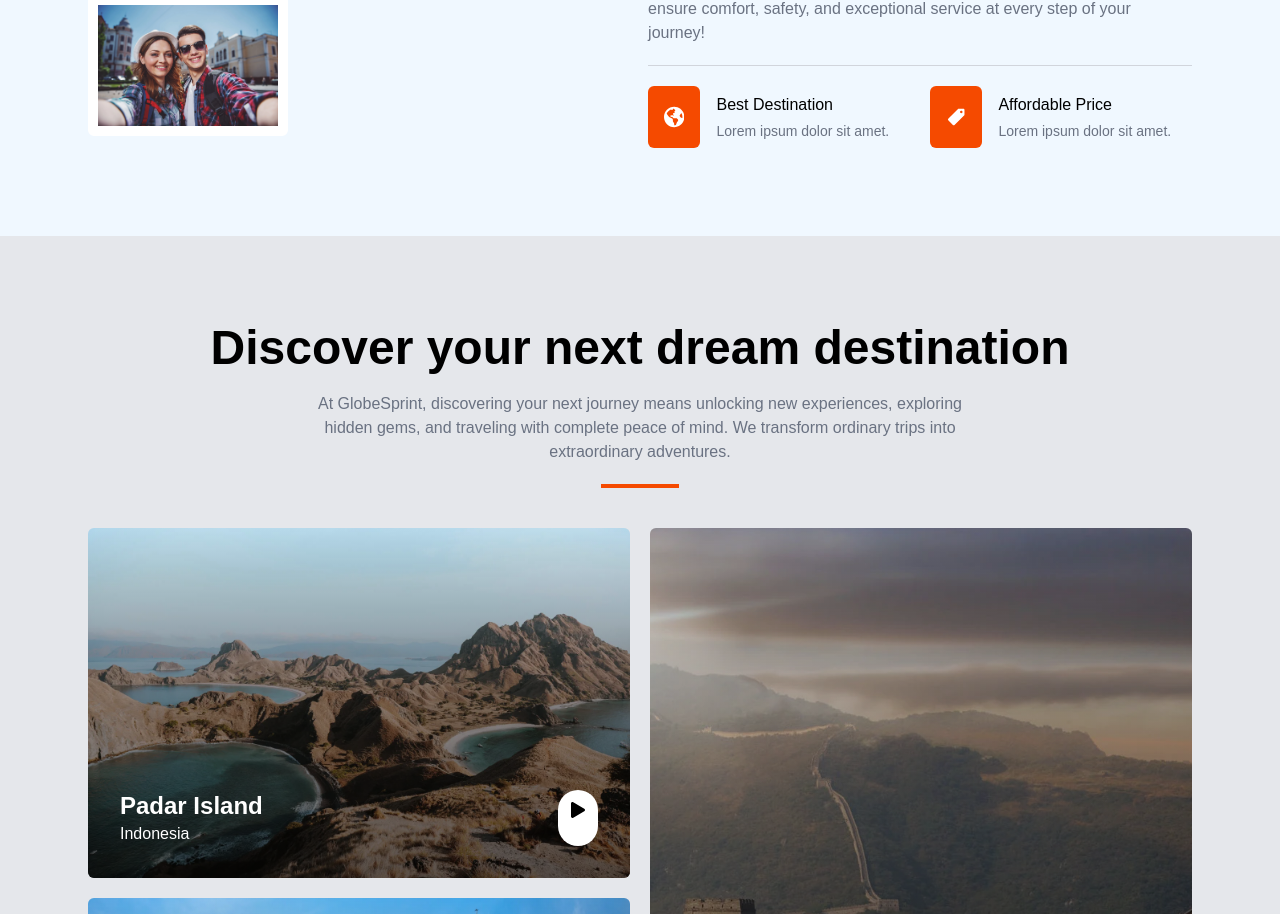
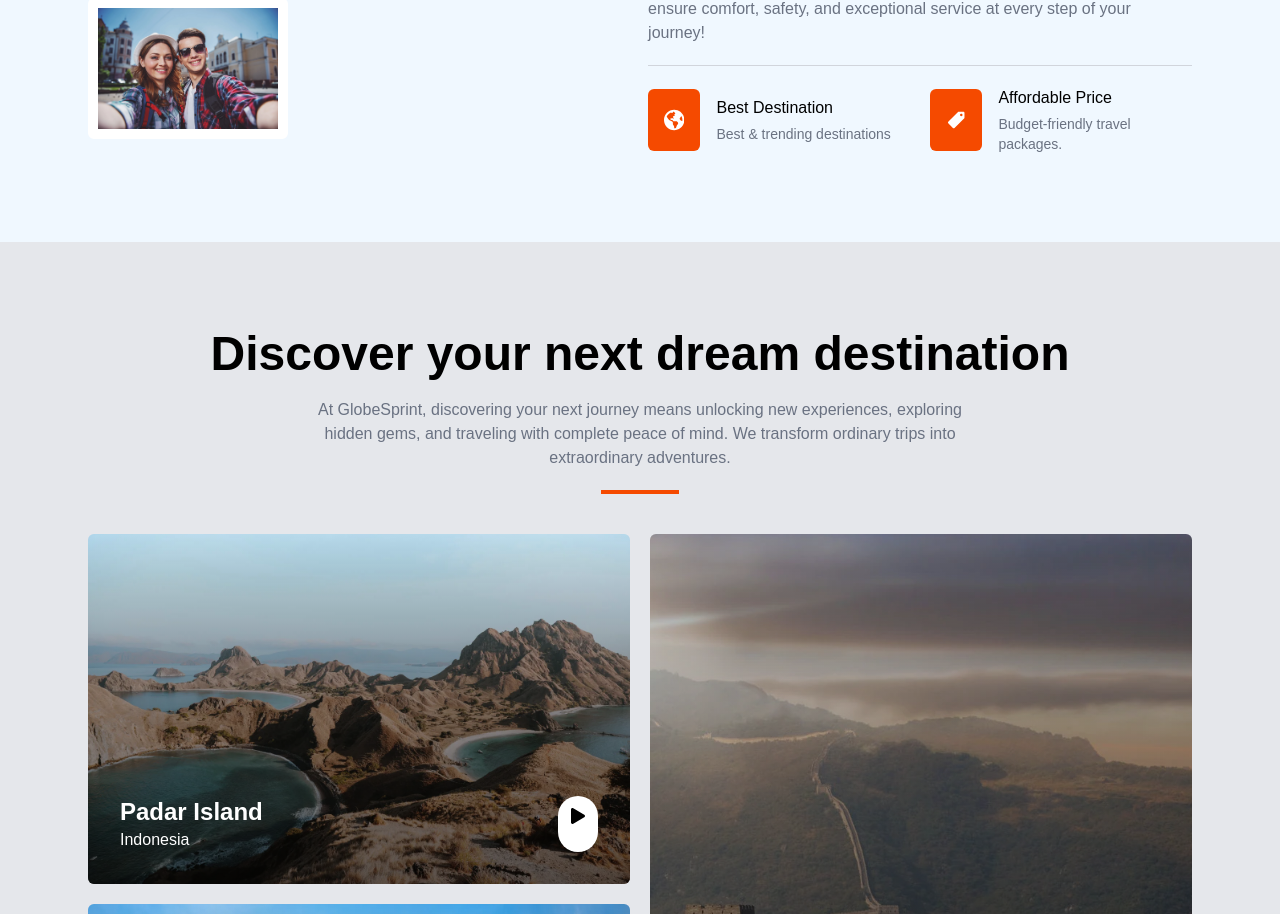
Before and after one commit to OmVikramSingh07/travelwebsite, a React (Vite) app: page / in a window 1280 px wide. Shown: the part 1239-2153 px from the top of the page. Built offline with nearby package versions, Linux system fonts and the light colour scheme; a web font is replaced by a local one.

Commit message:
destinations

```diff
--- a/src/sections/About.jsx
+++ b/src/sections/About.jsx
@@ -67,7 +67,7 @@ function About() {
 
             <div className="w-[80%] flex flex-col justify-center items-start gap-1">
               <h1 className="text-black text-x1 font-medium">Best Destination</h1>
-              <p className="text-sm text-gray-500">Lorem ipsum dolor sit amet.</p>
+              <p className="text-sm text-gray-500">Best & trending destinations</p>
             </div>
 
           </div>
@@ -79,7 +79,7 @@ function About() {
 
             <div className="w-[80%] flex flex-col justify-center items-start gap-1">
               <h1 className="text-black text-x1 font-medium">Affordable Price</h1>
-              <p className="text-sm text-gray-500">Lorem ipsum dolor sit amet.</p>
+              <p className="text-sm text-gray-500">Budget-friendly travel packages.</p>
             </div>
 
           </div>
```
